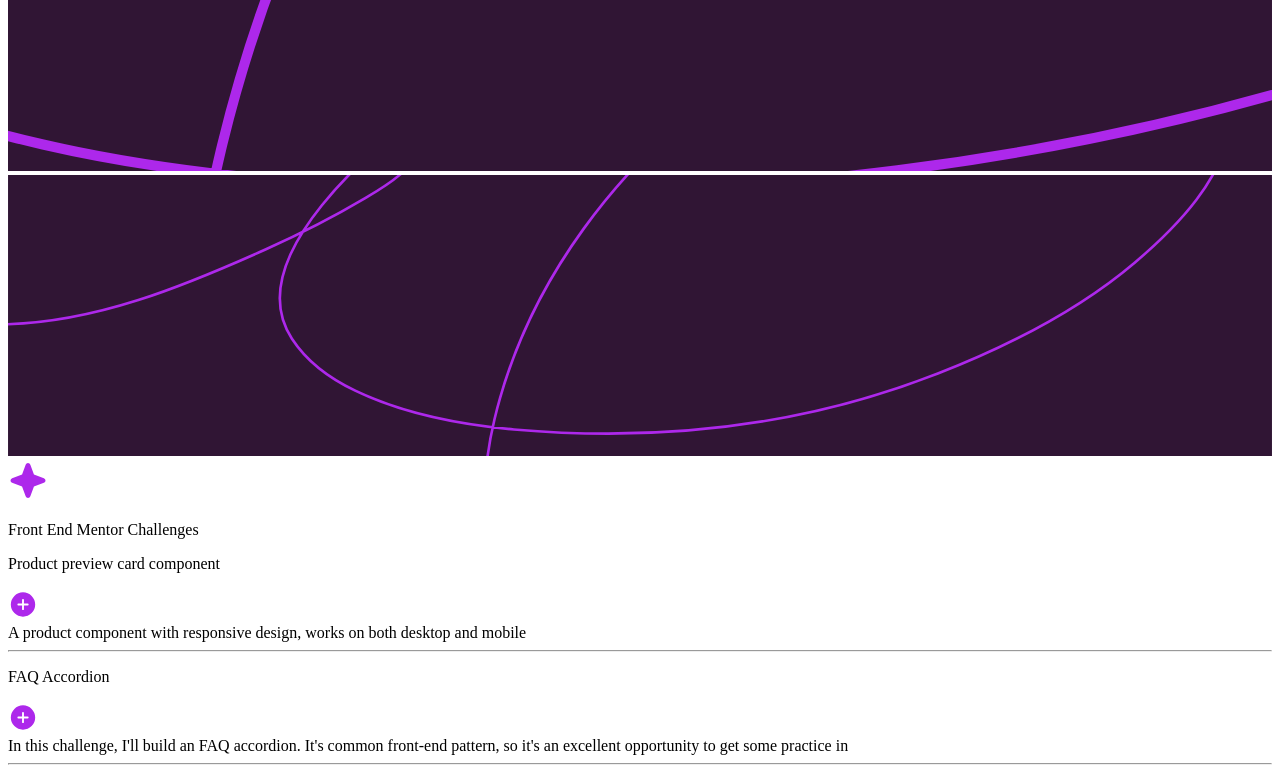
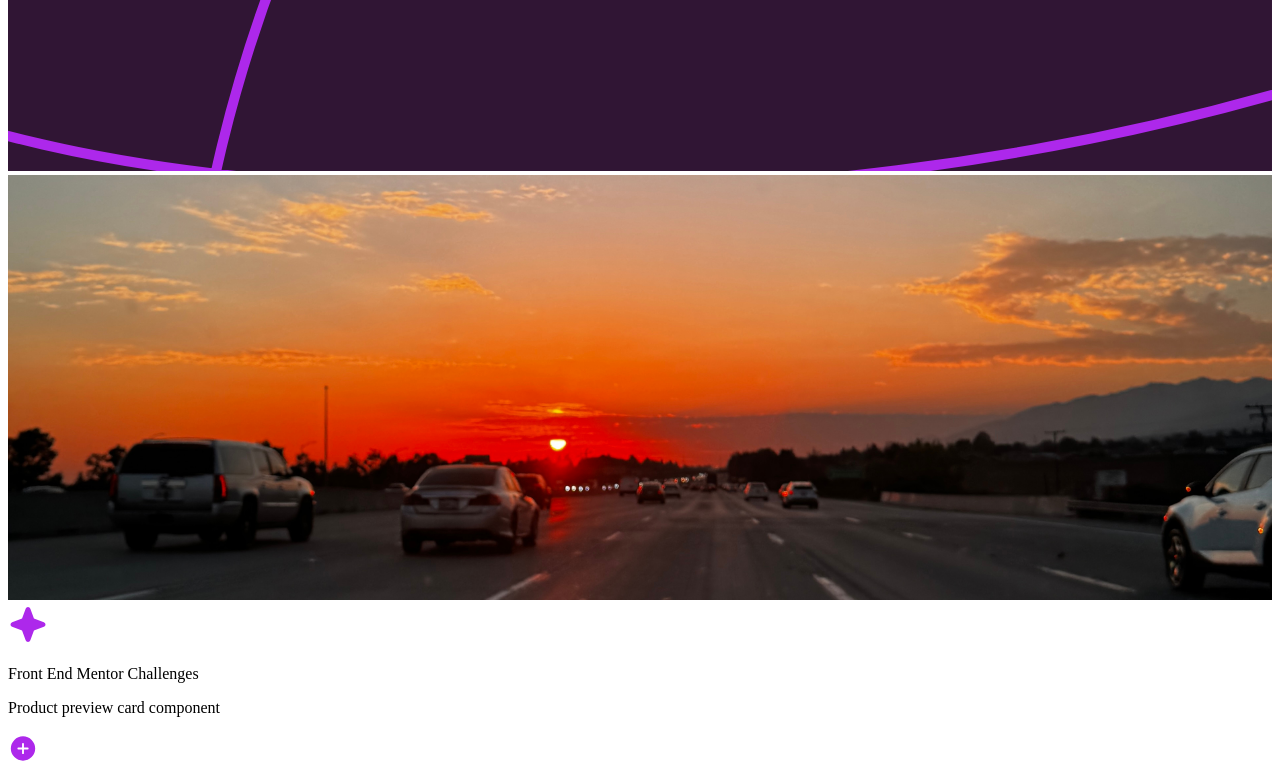
Before and after one commit to amoratech/frontendmentor, a Next.js app: page / in a window 1280 px wide. Shown: the part 619-1387 px from the top of the page. Built offline with nearby package versions, Linux system fonts and the light colour scheme.

Commit message:
checkpoint

```diff
--- a/src/app/faqAccordion/page.tsx
+++ b/src/app/faqAccordion/page.tsx
@@ -18,7 +18,7 @@ export default function Page() {
 
   const [hidden, setHidden] = useState([false, false, false, false]);
 
-  const toggleHidden = (index) => {
+  const toggleHidden = (index:any) => {
     const updateHidden = [...hidden];
     updateHidden[index] = !updateHidden[index];
     setHidden(updateHidden);
--- a/src/app/page.tsx
+++ b/src/app/page.tsx
@@ -78,12 +78,12 @@ export default function Page() {
           className="absolute z-0 md:hidden"
         />
         <img
-          src={"images/faqAccordion/background-pattern-desktop.svg"}
+          src={"homeBanner2.jpg"}
           width={"100%"}
           className="absolute z-0 hidden md:block"
         />
 
-        <div className=" w-[100vw] z-10 absolute mt-[120px] ">
+        <div className=" w-[100vw] z-10 absolute mt-[220px] ">
           <div className="bg-[#ffffff] mx-auto w-[85%] md:w-[60%] rounded-lg p-[12px] md:p-[24px] shadow-2xl">
             <div className="flex flex-row items-center my-[20px] ml-[20px]">
               <img
```
Also changed, not shown: public/homeBanner2.jpg (added).
